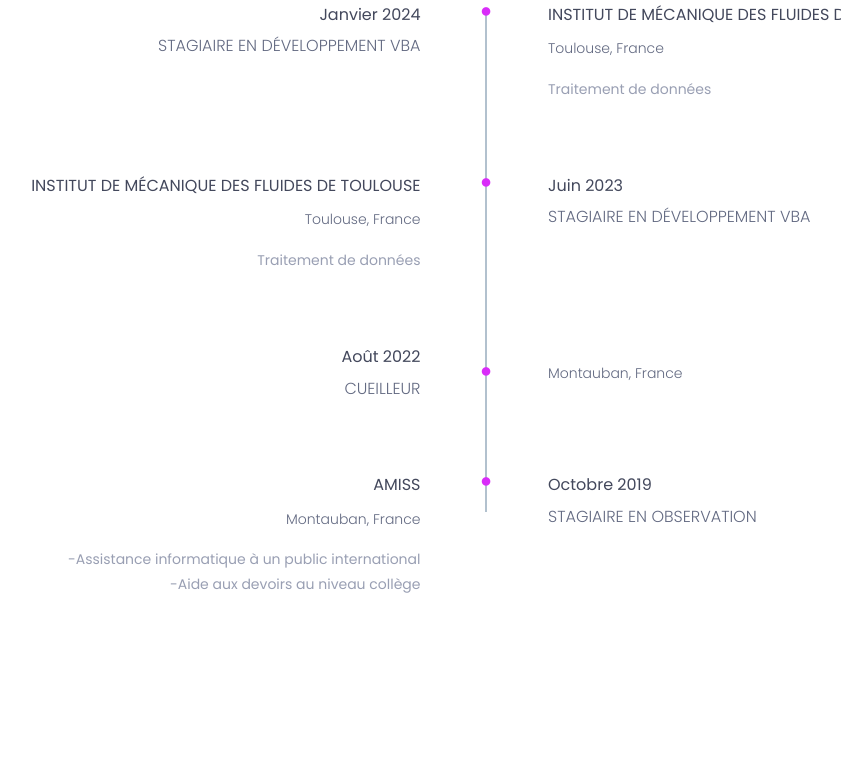
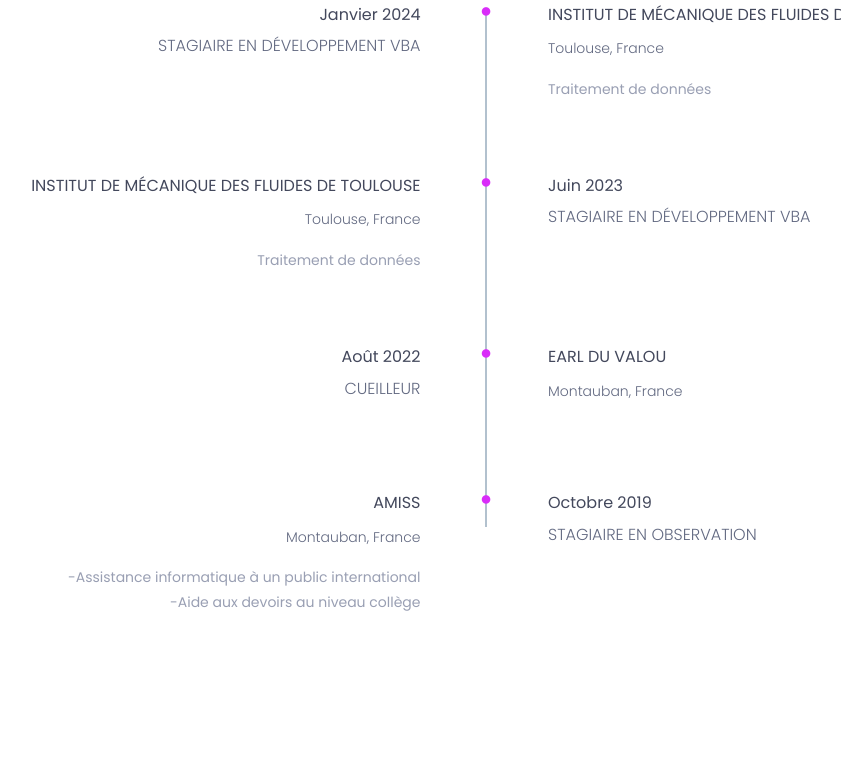
Before and after one commit to kottoyev/Kottoyev.github.io, a plain HTML site: page index.html in a window 1280 px wide. Shown: the part 3240-4012 px from the top of the page, without its empty margins (107-948 px from the left). Drawn offline with nearby package versions, Linux system fonts and the light colour scheme.

Commit message:
Update index.html

```diff
--- a/index.html
+++ b/index.html
@@ -450,6 +450,7 @@ Au cours de mes études, j'ai acquis des connaissances solides en programmation,
 												<div class="timeline">
 													<div class="timeline-content">
 														<h4 class="title">
+															Earl du valou
 															<span><i class="fa fa-circle" aria-hidden="true"></i></span>
 
 														</h4>
```
